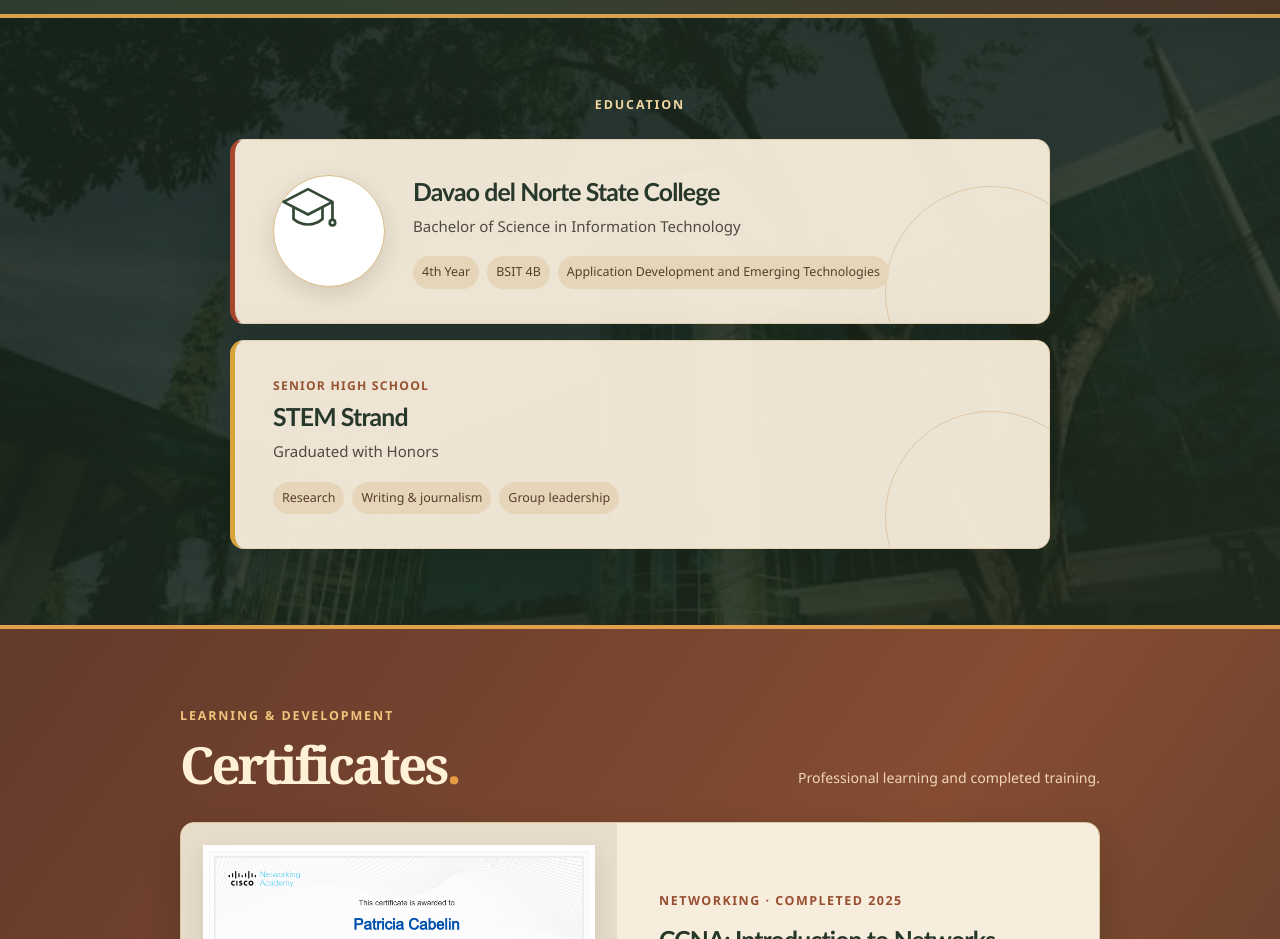
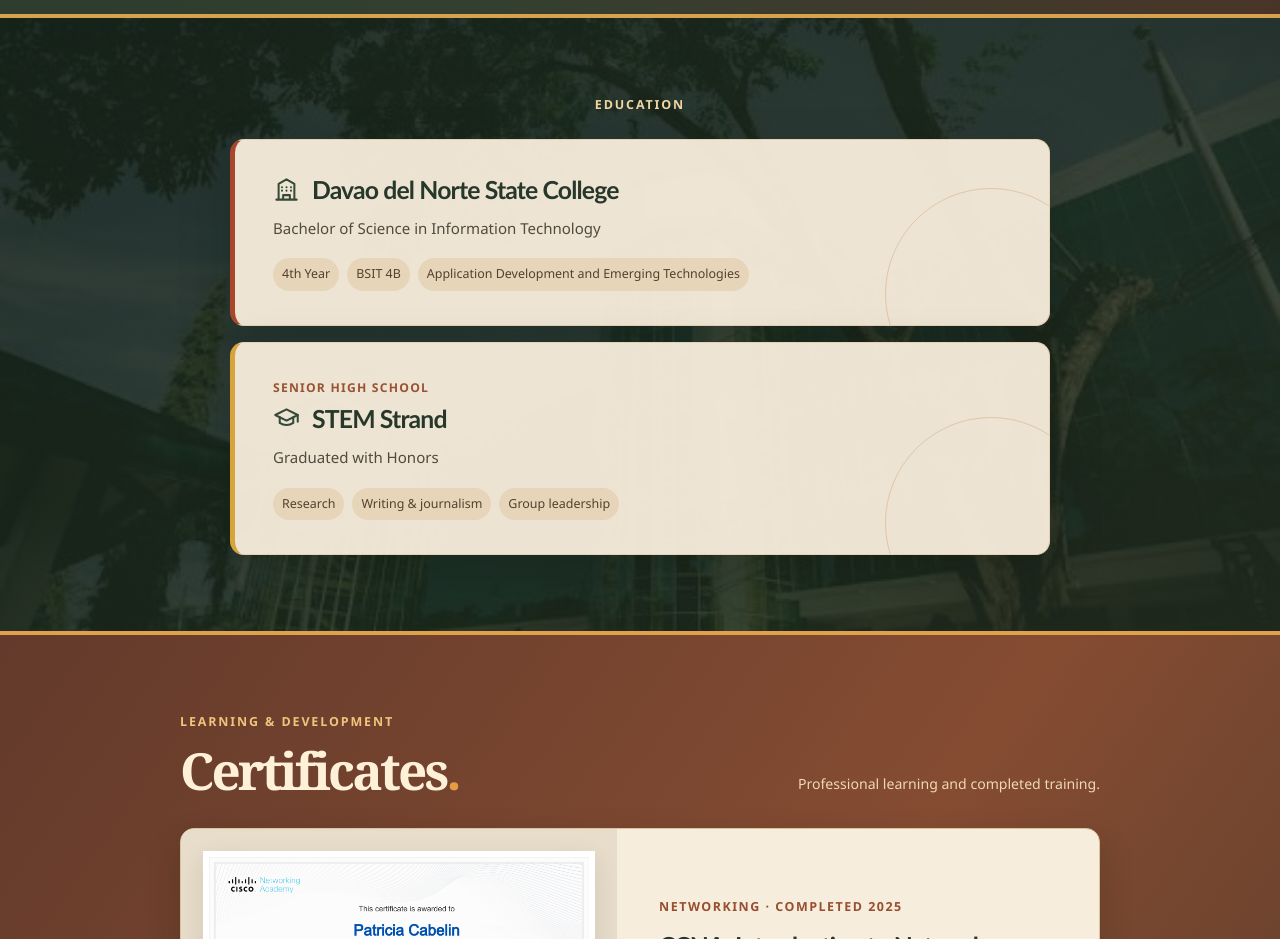
Before and after one commit to patpat241/Patricia-Cabelin-CV, a plain HTML site: page index.html in a window 1280 px wide. Shown: the part 5840-6779 px from the top of the page. Drawn offline with Linux system fonts and the light colour scheme.

Commit message:
Move education icons beside school headings

```diff
--- a/index.html
+++ b/index.html
@@ -177,8 +177,8 @@
             <div class="section-main">
                 <p class="eyebrow">Education</p>
                 <div class="education-feature">
-                    <article class="education-card"><div class="education-seal" aria-hidden="true"><svg viewBox="0 0 64 64" focusable="false"><path d="m5 23 27-14 27 14-27 14L5 23Z"/><path d="M16 29v13c9 8 23 8 32 0V29M59 24v18"/><circle cx="59" cy="46" r="3"/></svg></div><div><h2>Davao del Norte State College</h2><p>Bachelor of Science in Information Technology</p><div class="education-tags"><span>4th Year</span><span>BSIT 4B</span><span>Application Development and Emerging Technologies</span></div></div></article>
-                    <article class="education-card education-card-secondary"><div><p class="education-level">Senior High School</p><h2>STEM Strand</h2><p>Graduated with Honors</p><div class="education-tags"><span>Research</span><span>Writing &amp; journalism</span><span>Group leadership</span></div></div></article>
+                    <article class="education-card"><div><h2 class="education-heading"><svg viewBox="0 0 24 24" aria-hidden="true" focusable="false"><path d="M3 21h18M5 21V7l7-4 7 4v14M9 21v-4h6v4M8 10h.01M12 10h.01M16 10h.01M8 13h.01M12 13h.01M16 13h.01"/></svg>Davao del Norte State College</h2><p>Bachelor of Science in Information Technology</p><div class="education-tags"><span>4th Year</span><span>BSIT 4B</span><span>Application Development and Emerging Technologies</span></div></div></article>
+                    <article class="education-card education-card-secondary"><div><p class="education-level">Senior High School</p><h2 class="education-heading"><svg viewBox="0 0 24 24" aria-hidden="true" focusable="false"><path d="m2 8 10-5 10 5-10 5L2 8Z"/><path d="M6 10v5c3.5 2.6 8.5 2.6 12 0v-5M22 8v6"/></svg>STEM Strand</h2><p>Graduated with Honors</p><div class="education-tags"><span>Research</span><span>Writing &amp; journalism</span><span>Group leadership</span></div></div></article>
                 </div>
             </div>
         </section>
--- a/portfolio.css
+++ b/portfolio.css
@@ -99,19 +99,17 @@ body{font-size:17px;line-height:1.78}
 .education-visual{height:clamp(210px,28vw,310px);position:relative;overflow:hidden;background:#223426}
 .education-visual:after{position:absolute;inset:0;background:linear-gradient(90deg,#17251d55,#17251d00 72%),linear-gradient(0deg,#17251d55,transparent 50%);content:"";pointer-events:none}
 .education-campus{display:block;width:100%;height:100%;object-fit:cover;object-position:center 52%;filter:saturate(.82)}
-.education-seal{position:absolute;top:22px;right:24px;z-index:1;width:clamp(82px,11vw,126px);aspect-ratio:1;border:5px solid #f4ead7;border-radius:50%;background:#fff;box-shadow:0 12px 26px #10181055}
 .education-feature .education-card{max-width:none;margin:0;border:0;border-left:5px solid var(--autumn-rust);border-radius:0;padding:30px 36px 34px;box-shadow:none}
 .education-card h2{font-size:clamp(1.35rem,2.3vw,1.8rem);line-height:1.35}
 .education-card p{font-size:1rem}
 .education-icon{width:58px;height:58px;flex-basis:58px;background:#e6c995;color:#93482d;font-size:1.6rem}
 .education-tags{position:relative;z-index:1}
-@media(max-width:620px){body{font-size:16px}.section-main>p:not(.eyebrow){font-size:1rem}.projects-section .section-heading{margin-bottom:28px}.projects-section .project-card{margin-bottom:19px}.project-info{padding:22px}.education-card{padding:24px 20px}.education-icon{width:46px;height:46px;flex-basis:46px}.education-card p{font-size:.94rem}.education-visual{height:205px}.education-seal{top:14px;right:14px;width:82px}.education-feature .education-card{padding:24px 20px 26px}}
+@media(max-width:620px){body{font-size:16px}.section-main>p:not(.eyebrow){font-size:1rem}.projects-section .section-heading{margin-bottom:28px}.projects-section .project-card{margin-bottom:19px}.project-info{padding:22px}.education-card{padding:24px 20px}.education-icon{width:46px;height:46px;flex-basis:46px}.education-card p{font-size:.94rem}.education-visual{height:205px}.education-feature .education-card{padding:24px 20px 26px}}
 .education-section{background:linear-gradient(135deg,rgba(22,34,24,.83),rgba(42,48,29,.82)),url("assets/dnsc-campus.png") center 48%/cover no-repeat}
 .education-section .section-main>.eyebrow{color:#f1d5a2}
 .education-feature{overflow:visible;box-shadow:none}
 .education-feature .education-card{display:flex;align-items:center;gap:28px;padding:34px 38px;border:1px solid #e4d2b2;border-left:5px solid var(--autumn-rust);border-radius:14px;background:#f8eeddf2;box-shadow:0 20px 50px #10181040}
-.education-seal{position:static;width:112px;flex:0 0 112px;aspect-ratio:1;padding:5px;border:1px solid #d9bd86;border-radius:50%;background:#fff;box-shadow:0 8px 22px #392a1e24}
-@media(max-width:620px){.education-feature .education-card{gap:16px;padding:24px 18px}.education-seal{width:72px;flex-basis:72px}.education-card h2{font-size:1.25rem}}
+@media(max-width:620px){.education-feature .education-card{gap:16px;padding:24px 18px}.education-card h2{font-size:1.25rem}}
 .certificate-card{display:grid;grid-template-columns:minmax(0,.95fr) minmax(0,1.05fr);overflow:hidden;border:1px solid #d8c49f;border-radius:14px;background:#f7eddc;color:#2d3225;box-shadow:0 14px 34px #10181032;transition:transform .22s,box-shadow .22s,border-color .22s}
 .certificate-card:hover{transform:translateY(-4px);border-color:#d99b48;box-shadow:0 22px 45px #10181045}
 .certificate-preview{display:grid;place-items:center;min-height:250px;padding:22px;background:#e7ddca}
@@ -192,6 +190,8 @@ body{font-size:17px;line-height:1.78}
 .content-section,.contact-section{scroll-margin-top:122px}
 .education-feature .education-card-secondary{display:block;margin-top:16px;border-left-color:var(--autumn-ochre)}
 .education-card-secondary .education-level{margin:0 0 5px;color:#985332;font-size:.76rem;font-weight:800;letter-spacing:.1em;text-transform:uppercase}
-.education-seal svg{display:block;width:58%;height:58%;fill:none;stroke:#344a37;stroke-width:3;stroke-linecap:round;stroke-linejoin:round}
 @media(max-width:850px){.site-header{height:auto;min-height:76px;display:grid;grid-template-columns:minmax(0,1fr) auto;gap:7px 16px;padding:10px max(5vw,18px)}.site-header nav{grid-column:1/-1;grid-row:2;width:100%;display:flex;gap:clamp(18px,4vw,30px);overflow-x:auto;overscroll-behavior-x:contain;padding:3px 0 7px;scrollbar-width:thin}.site-header nav a{flex:none;white-space:nowrap}.experience-grid{grid-template-columns:repeat(2,minmax(0,1fr))}.content-section,.contact-section{scroll-margin-top:116px}}
 @media(max-width:620px){.site-header{padding:9px 19px}.wordmark{font-size:1rem}.brand-mark{width:36px;height:36px}.nav-cta{font-size:.75rem}.site-header nav{gap:22px}.site-header nav a{font-size:.82rem}.profile-facts{grid-template-columns:1fr;gap:12px;padding:16px 0}.experience-grid{grid-template-columns:1fr}.experience-section .section-heading{margin-bottom:25px}.content-section,.contact-section{scroll-margin-top:112px}}
+.education-feature .education-card{display:block}
+.education-card h2.education-heading{display:flex;align-items:center;gap:12px;margin:0 0 9px}
+.education-heading svg{display:block;width:27px;height:27px;flex:0 0 27px;fill:none;stroke:#344a37;stroke-width:1.8;stroke-linecap:round;stroke-linejoin:round}
```
